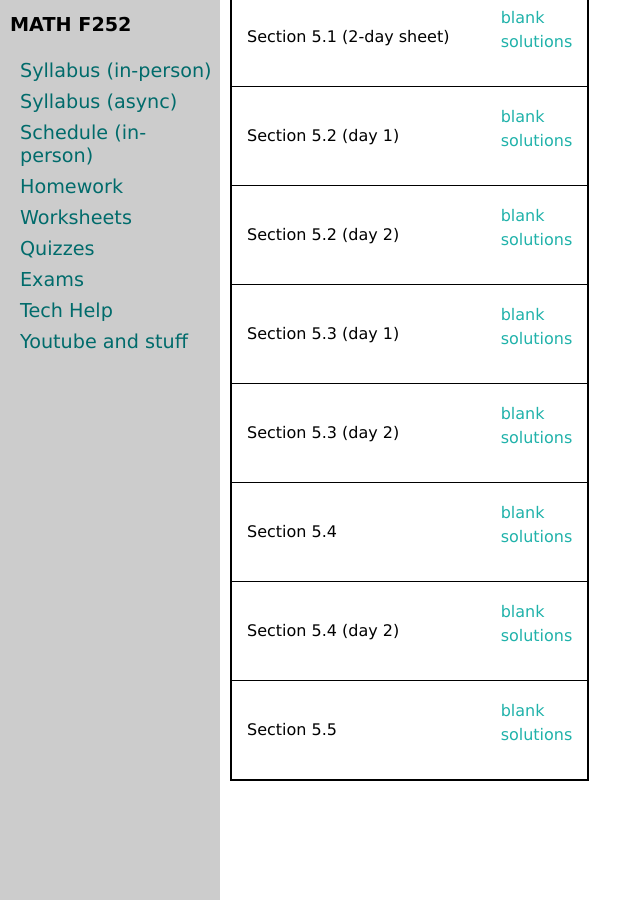
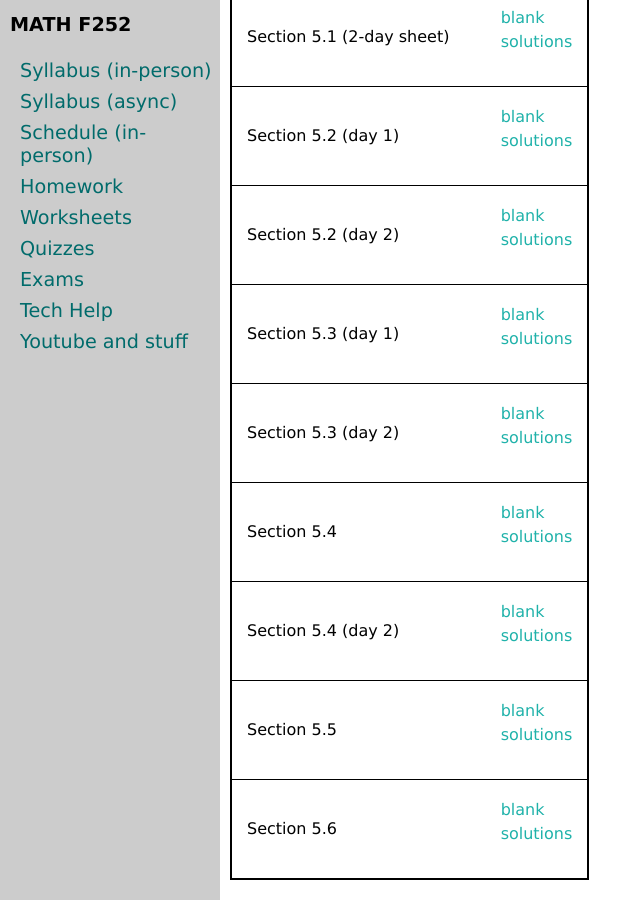
Before and after one commit to uaf-math/calc2, a Jekyll site: the page built from worksheetsF25.md, in a window 1280 px wide and 900 px high, scrolled down 2682 px. Shown: the whole window, without its empty margins (0-641 px from the left). Built offline with Jekyll 4.4.1, drawn with Linux system fonts in a browser that asks for light colours.

Commit message:
Update worksheetsF25.yml

```diff
--- a/_data/worksheetsF25.yml
+++ b/_data/worksheetsF25.yml
@@ -102,3 +102,6 @@ worksheets:
 - name: Section 5.5
   blank: M252-5-5-a.pdf
   solutions: M252-5-5-a-ss.pdf
+- name: Section 5.6
+  blank: M252-5-6-a.pdf
+  solutions: M252-5-6-a-s.pdf
```
